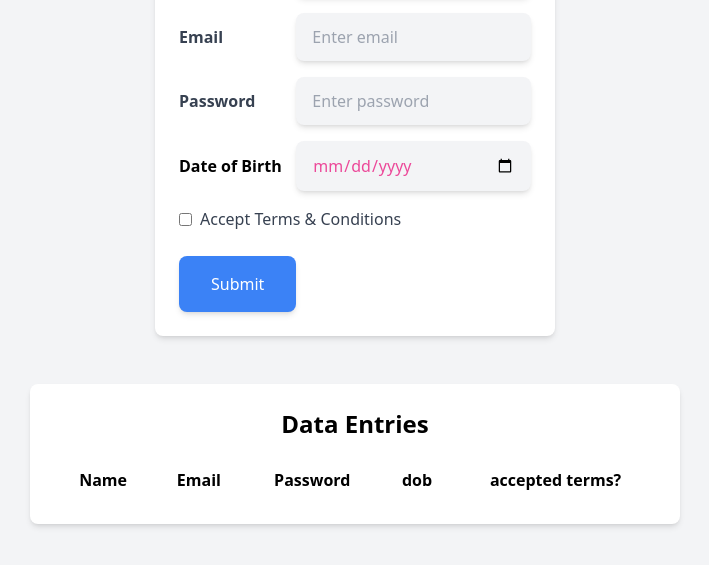
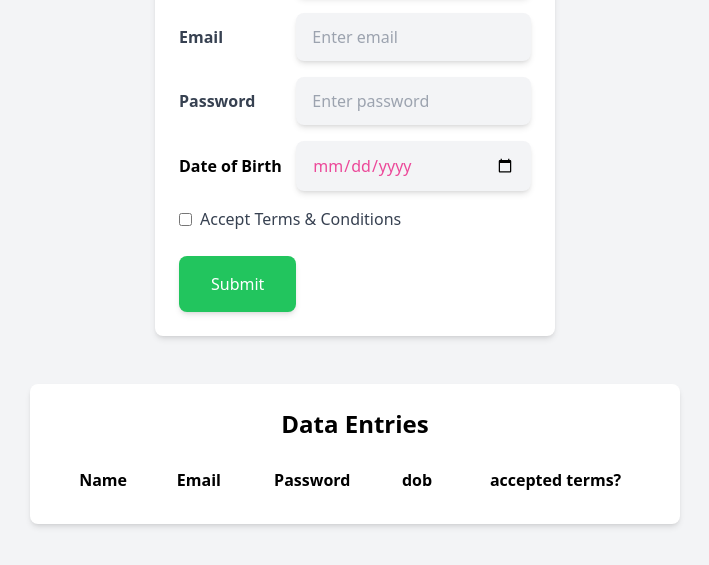
Before and after one commit to tanushreesogali/wd101, a plain HTML site: page index.html in a window 1280 px wide. Shown: the part 143-708 px from the top of the page, without its empty margins (285-994 px from the left). Drawn offline with nearby package versions, Linux system fonts and the light colour scheme.

Commit message:
Update index.html

```diff
--- a/index.html
+++ b/index.html
@@ -41,7 +41,7 @@
             </label>
             <br><br>
             <div>
-                <button type="submit" class="shadow-md bg-blue-500 hover:bg-green-600 text-white py-4 px-8 rounded-lg">
+                <button type="submit" class="shadow-md bg-green-500 hover:bg-green-600 text-white py-4 px-8 rounded-lg">
                     Submit
                 </button>
             </div>
```
